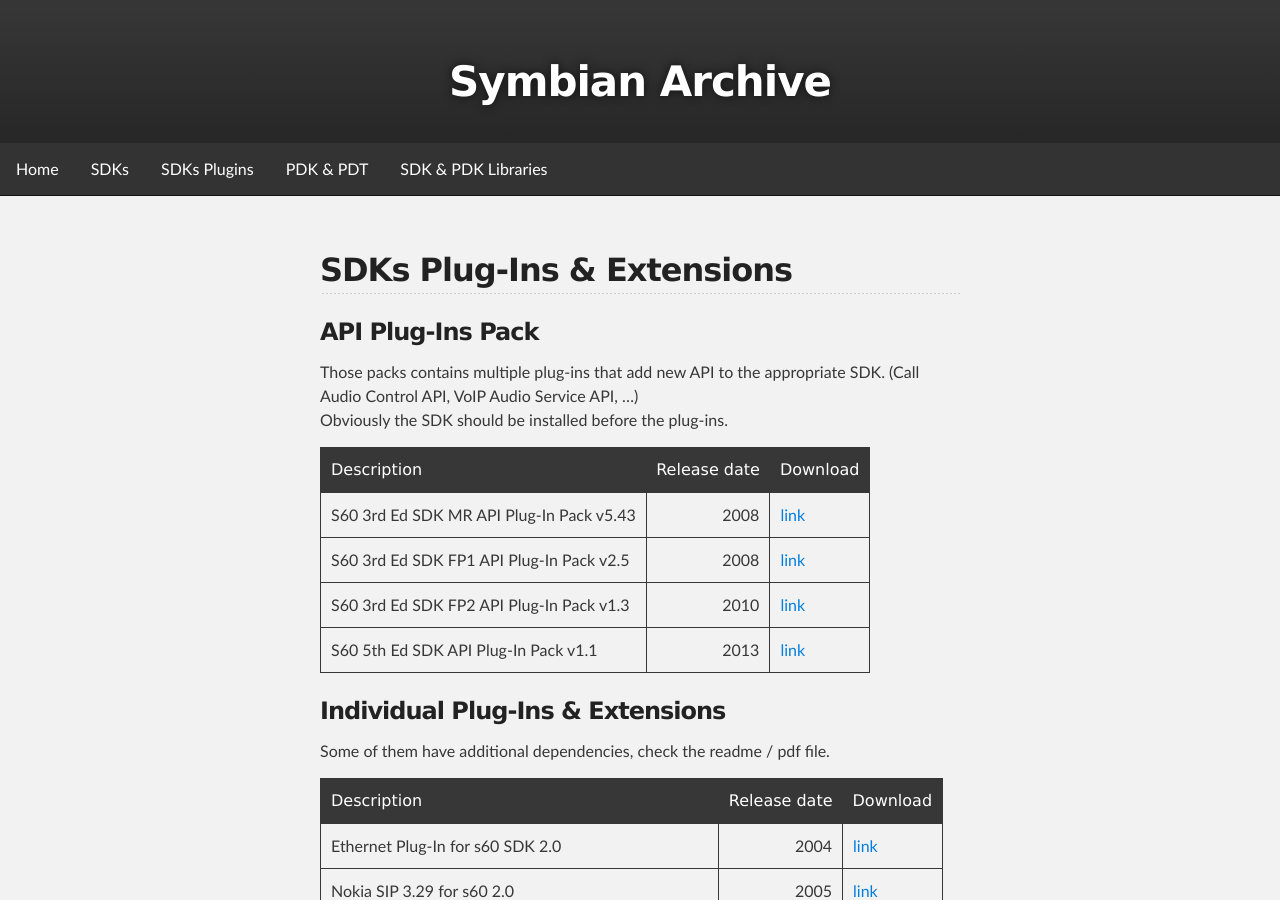
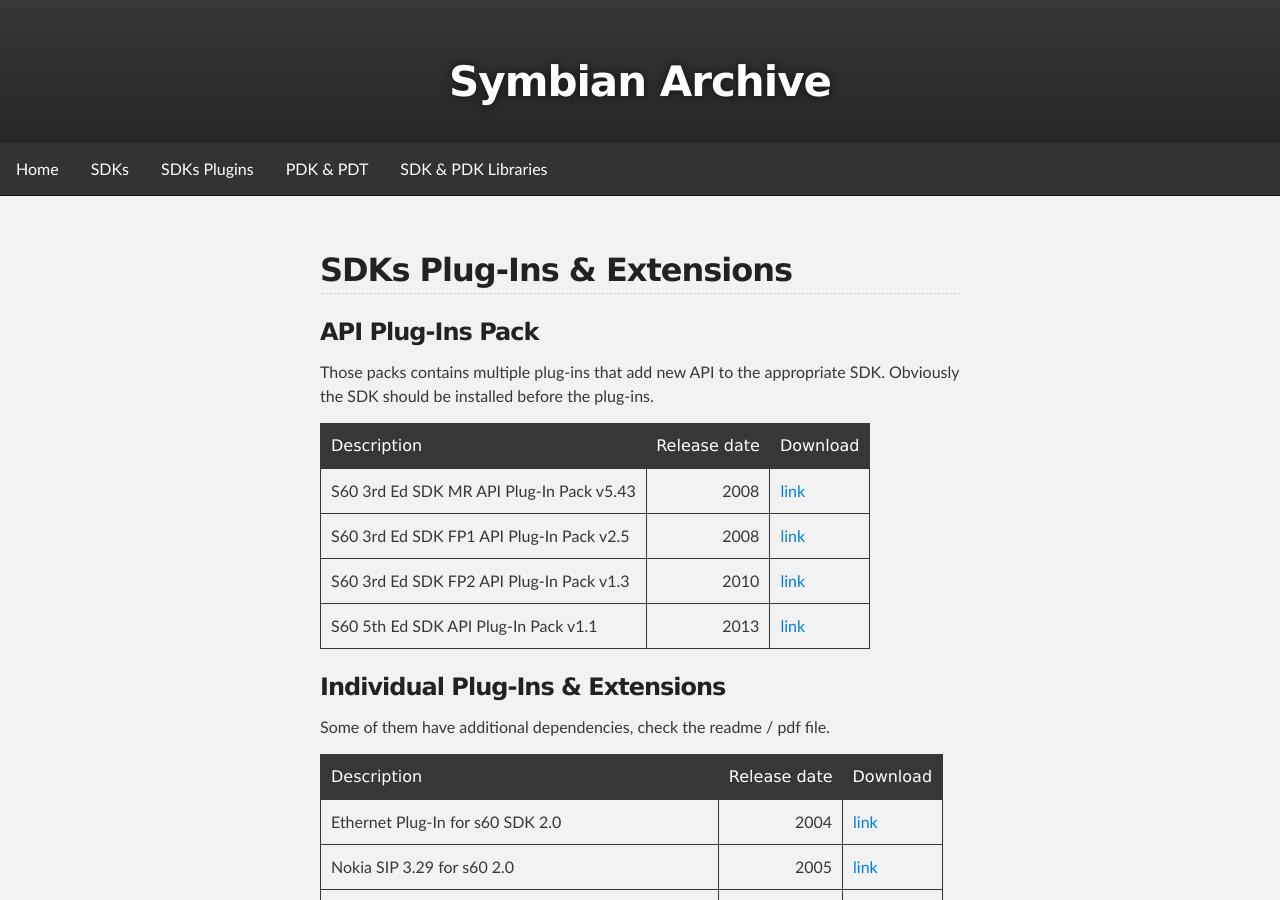
Before and after one commit to mrRosset/Symbian-Archive, a Jekyll site: the page built from SDKs-Plugins.md, in a window 1280 px wide and 900 px high. Built offline with Jekyll 4.4.1, drawn with Linux system fonts in a browser that asks for light colours; our own code applies the rules of GitHub Pages for plain Markdown files; the repository's description, which GitHub fills in, is left out.

Commit message:
change wording

```diff
--- a/SDKs-Plugins.md
+++ b/SDKs-Plugins.md
@@ -3,7 +3,7 @@
 
 ### API Plug-Ins Pack
 
-Those packs contains multiple plug-ins that add new API to the appropriate SDK. (Call Audio Control API, VoIP Audio Service API, ...)
+Those packs contains multiple plug-ins that add new API to the appropriate SDK.
 Obviously the SDK should be installed before the plug-ins.
 
 | Description                              | Release date  | Download |
```
